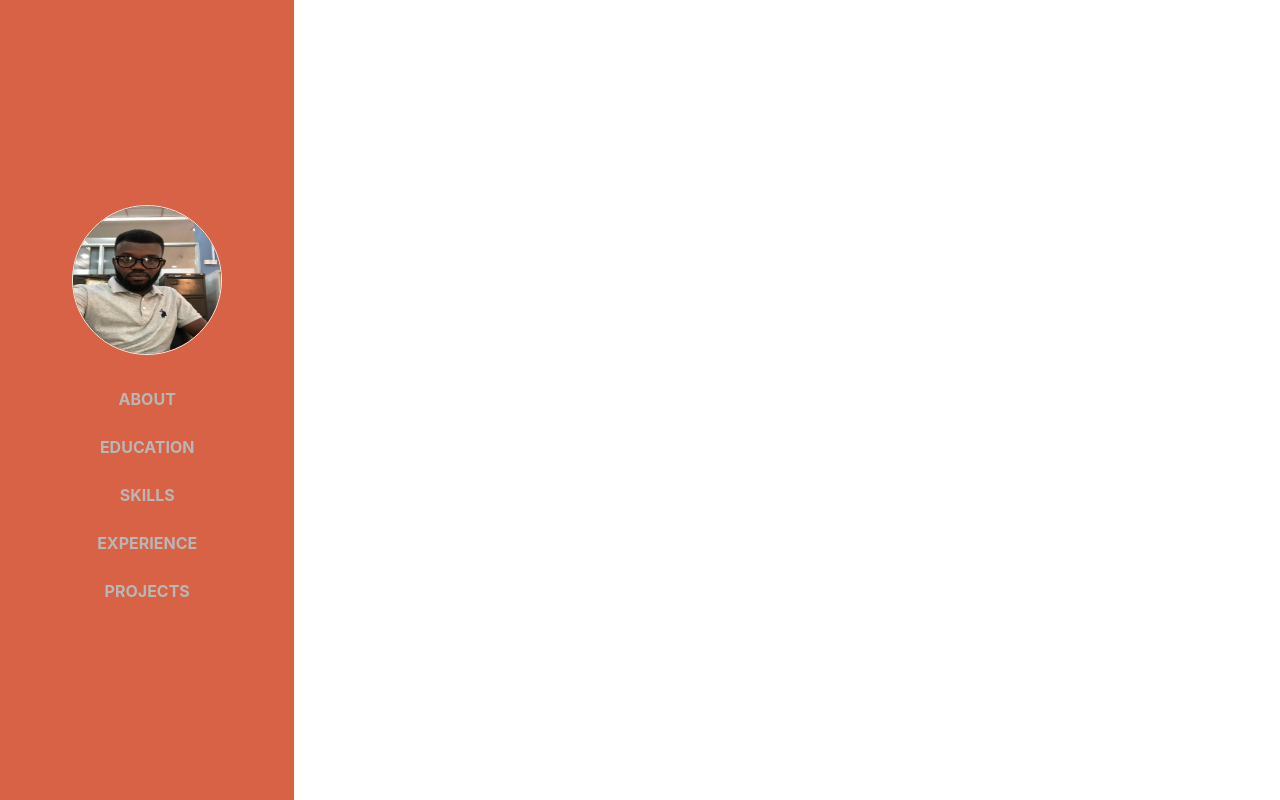
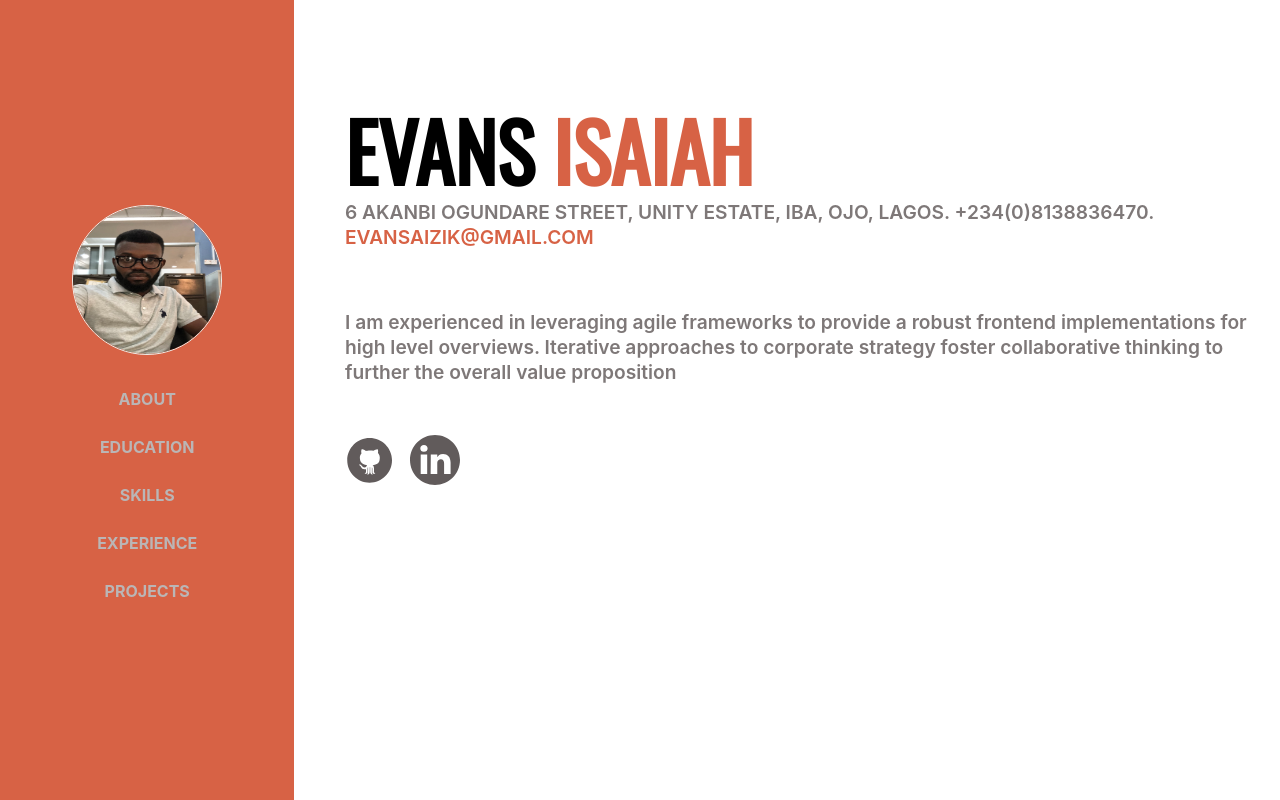
Before and after one commit to evansaizik/portfolio, a React (Create React App) app: page / in a window 1280 px wide. Built offline with nearby package versions, Linux system fonts and the light colour scheme; a web font is replaced by a local one.

Commit message:
pushing more corrections with routers

```diff
--- a/src/App.js
+++ b/src/App.js
@@ -12,7 +12,7 @@ function App() {
       <Header />
       <div className={style.page}>
         <Routes>
-          <Route path="/about" element={<About />} />
+          <Route path="/" element={<About />} />
           <Route path="/education" element={<Education />} />
           <Route path="/skills" element={<Skills />} />
         </Routes>
--- a/src/components/nav/Nav.js
+++ b/src/components/nav/Nav.js
@@ -5,7 +5,7 @@ import nav from './Nav.module.css';
 const Nav = props => {
 
   return <div className={nav.a} >
-    <NavLink to='/about'>ABOUT</NavLink>
+    <NavLink to='/'>ABOUT</NavLink>
     <NavLink to='/education'>EDUCATION</NavLink>
     <NavLink to='/skills'>SKILLS</NavLink>
     <NavLink to='/experience'>EXPERIENCE</NavLink>
```
